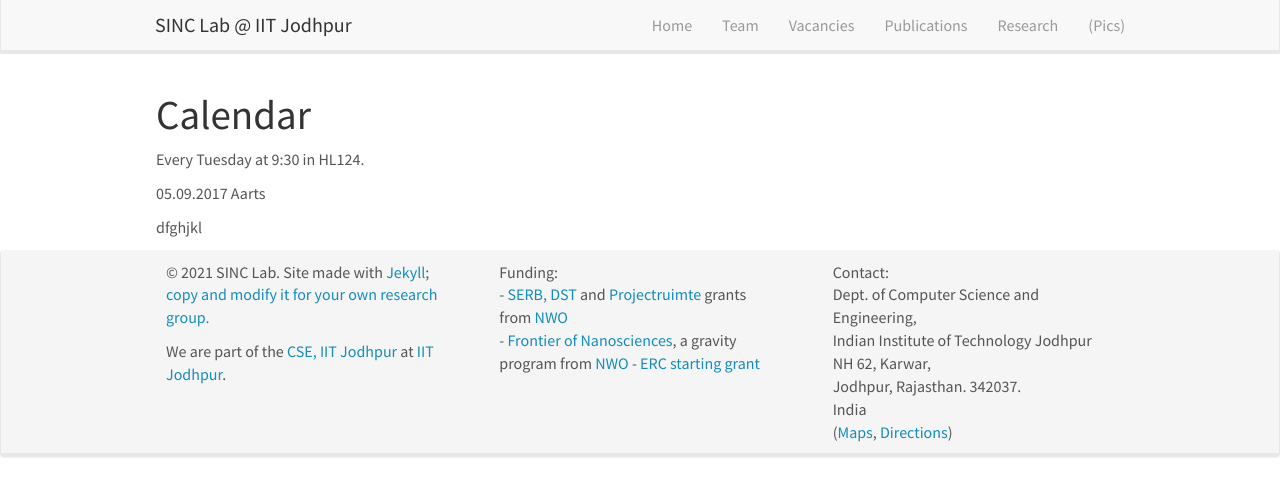
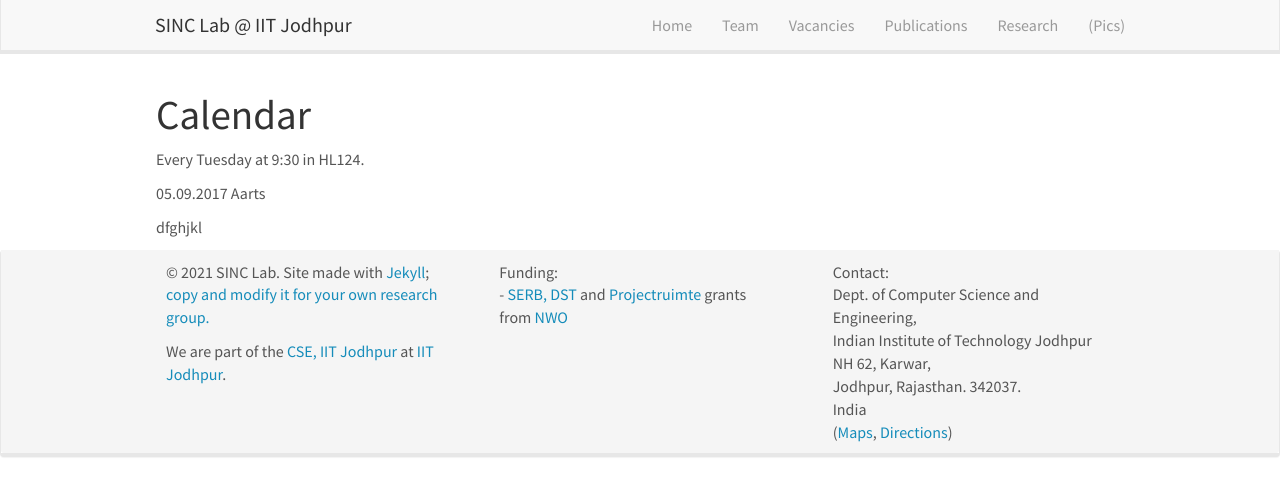
Before and after one commit to sinclab-iitj/sinclab-iitj.github.io, a Jekyll site: the page built from _pages/mini_lecture_series.md, in a window 1280 px wide. Shown: the top 496 px of the page. Built offline with Jekyll 4.4.1, drawn with Linux system fonts in a browser that asks for light colours; nearby versions of some CDN libraries.

Commit message:
Update footer.html

```diff
--- a/_includes/footer.html
+++ b/_includes/footer.html
@@ -15,8 +15,6 @@
 		<div class="col-sm-4">
 		  Funding:<br />
 		  - <a href="http://www.nwo.nl/en/research-and-results/programmes/Talent+Scheme">SERB, DST </a> and <a href='https://www.fom.nl/en/news/press-releases/2016/11/18/28634/'>Projectruimte</a> grants from <a href="http://www.nwo.nl">NWO</a> <br />
-		  - <a href="https://www.universiteitleiden.nl/en/research/research-projects/science/frontiers-of-nanoscience-nanofront">Frontier of Nanosciences</a>, a gravity program from <a href="http://www.nwo.nl">NWO</a>
-          - <a href='https://www.universiteitleiden.nl/en/news/2017/08/two-erc-grants-for-leiden-physics'>ERC starting grant</a>
 		</div>
 		<div class="col-sm-4">
 		  Contact:<br />
```
